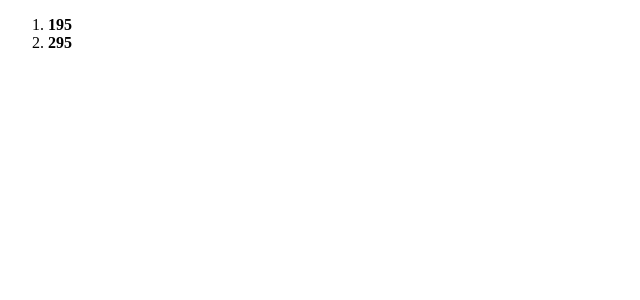
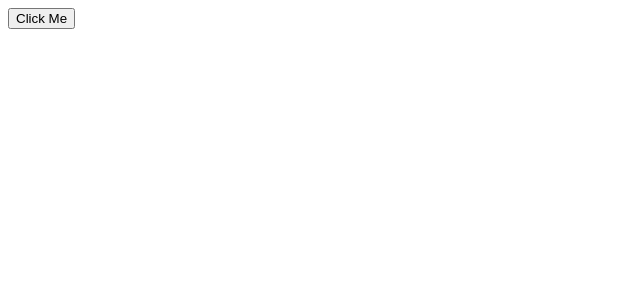
Before and after one commit to shehinthoombil/React-Study-Practice, a React (Create React App) app: page / in a window 1280 px wide. Shown: the top 300 px of the page, without its empty margins (0-640 px from the left). Built offline with nearby package versions, Linux system fonts and the light colour scheme.

Commit message:
button component , onClick,events

```diff
--- a/src/App.jsx
+++ b/src/App.jsx
@@ -1,9 +1,10 @@
-import List from "./List.jsx";
+import Button from "./Button";
 
 function App() {
+
    return (
       <>
-      <List/>
+      <Button/>
       </>
    )
 }
--- a/src/Button.jsx
+++ b/src/Button.jsx
@@ -1,8 +1,17 @@
 
 
 function Button() {
-  return (
-    <button >Click Me</button>
+  let count = 0;
+  const handleClick = (name)=>{
+    if(count < 3){
+      count++;
+      console.log(`${name} you clicked me ${count} times`);
+    }else{
+      console.log(`${name} stop clicking`)
+    }
+  }
+   return (
+    <button onClick={()=>handleClick("Shehin")}>Click Me </button>
   )
 }
 
--- a/src/List.jsx
+++ b/src/List.jsx
@@ -1,18 +1,16 @@
 
-function List() {
+function List(props) {
 
-    const fruits = [
-        {name:"apple", calories:95},
-        {name:"orange", calories:100},
-        {name:"pineapple", calories:195},
-        {name:"jackfruit", calories:295},
-     ]
+    const itemsList = props.items;
 
-const lowCalFruits = fruits.filter(fruit=> fruit.calories > 100)
 
-    const listItems = lowCalFruits.map((lowCalFruit)=><li><b>{lowCalFruit.calories}</b></li>)
+    const listItems = itemsList.map((itemsList)=><li>{itemsList.name}<b>{itemsList.calories}</b></li>)
   return (
-   <ol>{listItems}</ol>
+    <>
+
+     <ol>{listItems}</ol>
+    </>
+
   )
 }
 
```
